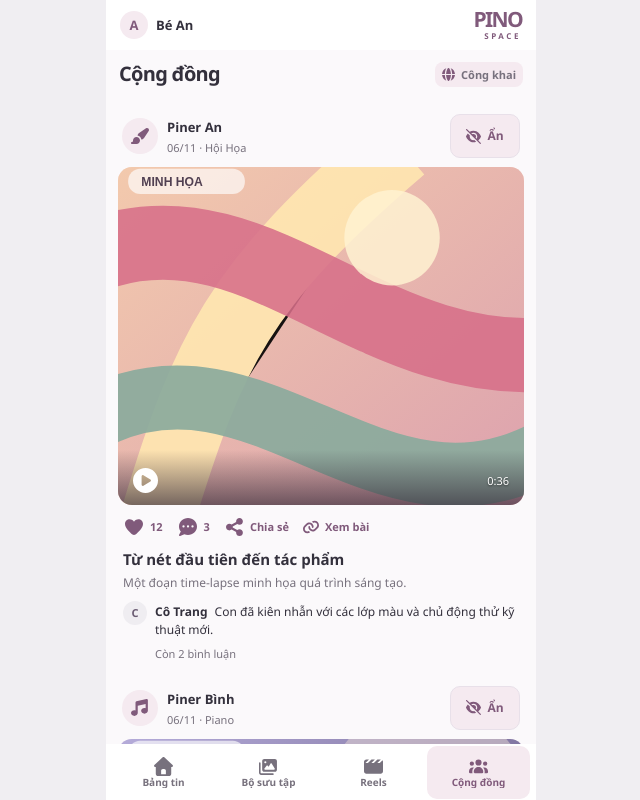
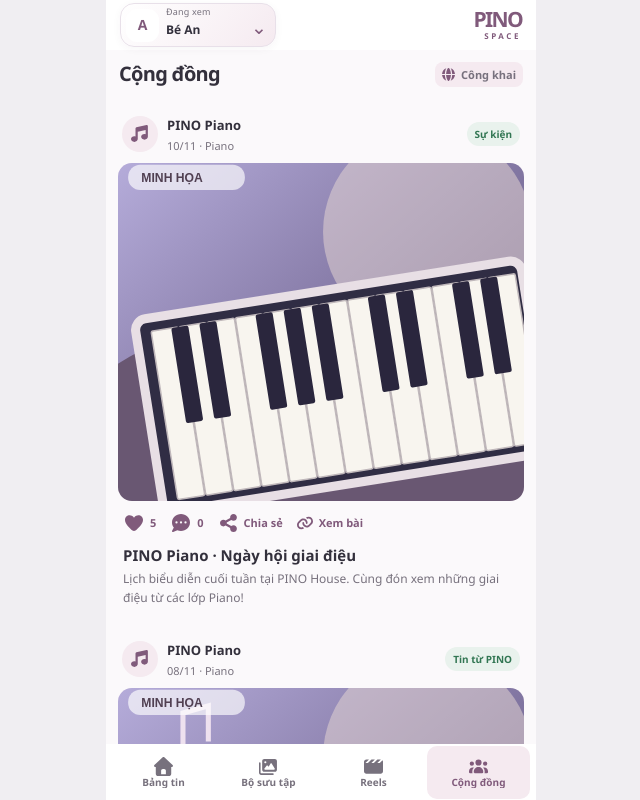
Before and after one commit to vmtct/pino-team-os, a Next.js app: page /piner/house/community in a window 1280 px wide. Shown: the whole page, without its empty margins (319-959 px from the left). Built offline with nearby package versions, Linux system fonts and the light colour scheme.

Commit message:
PAP-1817: two-word member authors, PINO Piano system posts, lighter Piner UI

```diff
--- a/app/piner/ShareLinkDialog.tsx
+++ b/app/piner/ShareLinkDialog.tsx
@@ -54,9 +54,6 @@ export function ShareLinkDialog({post,href,onClose}:{post:MediaPost;href:string;
     type="text" readOnly value={url} onFocus={e=>e.currentTarget.select()}
     aria-label={"Đường dẫn trực tiếp bài "+post.title}/>
    <div className={css.shareResultActions}>
-    <a data-open-shared-post={post.id} href={href} aria-label={"Xem toàn màn hình "+post.title}>
-     <PinoIcon name="link"/> Xem toàn màn hình
-    </a>
     <button type="button" onClick={copy} data-copy-shared-post={post.id}>
      <PinoIcon name="share"/> Sao chép link
     </button>
--- a/app/piner/SharedShell.tsx
+++ b/app/piner/SharedShell.tsx
@@ -83,9 +83,10 @@ export function PostCard({post,onOpen,onRequestVisibility,scope="personal",canMa
  const [commentsOpen,setCommentsOpen]=useState(false);const [liked,setLiked]=useState(false);
  const community=post.visibility==="community";
  const canManage=mayManage??isManagedChild(post.ownerId);
- const author=scope==="community"?getProfile(post.ownerId).alias:(post.app==="piano"?"PINO Piano":"PINO Hội Họa");
+ const author=getProfile(post.ownerId).alias;
+ const badge=post.systemKind==="event"?"Sự kiện":post.systemKind==="news"?"Tin từ PINO":community?"Công khai":"Riêng tư";
  return <article className={css.postCard} data-post={post.id} data-post-owner={post.ownerId} data-post-scope={scope}>
-  <div className={css.postHead}><span className={css.postAvatar}><PinoIcon name={post.app==="piano"?"piano":"art"}/></span><div className={css.postMeta}>{scope==="community"&&isPublicFixture(post.id)?<Link href={publicProfileHref(post.ownerId)} className={css.guestAuthorLink}>{author}</Link>:<strong>{author}</strong>}<small>{post.date} · {post.app==="piano"?"Piano":"Hội Họa"}</small></div>{scope==="community"&&community&&canManage?<button type="button" className={css.guestHideAction} data-hide-post={post.id} onClick={()=>onRequestVisibility(post)} aria-label={"Ẩn "+post.title}><PinoIcon name="hide"/> <span>Ẩn</span></button>:<span className={community?css.sharedBadge:css.privateBadge}>{community?"Công khai":"Riêng tư"}</span>}</div>
+  <div className={css.postHead}><span className={css.postAvatar}><PinoIcon name={post.app==="piano"?"piano":"art"}/></span><div className={css.postMeta}>{scope==="community"&&isPublicFixture(post.id)?<Link href={publicProfileHref(post.ownerId)} className={css.guestAuthorLink}>{author}</Link>:<strong>{author}</strong>}<small>{post.date} · {post.app==="piano"?"Piano":"Hội Họa"}</small></div>{scope==="community"&&community&&canManage?<button type="button" className={css.guestHideAction} data-hide-post={post.id} onClick={()=>onRequestVisibility(post)} aria-label={"Ẩn "+post.title}><PinoIcon name="hide"/> <span>Ẩn</span></button>:<span className={community?css.sharedBadge:css.privateBadge}>{badge}</span>}</div>
   {post.type==="photo"?<PhotoCarousel post={post}/>:
    <button type="button" className={css.posterButton} onClick={()=>onOpen(post)} aria-label={"Phát video "+post.title}>
     <MediaArtwork post={post}/><span className={css.reelOverlay}><span><PinoIcon name="circlePlay"/></span><small>{post.duration}</small></span>
--- a/app/piner/UnifiedSpace.tsx
+++ b/app/piner/UnifiedSpace.tsx
@@ -31,13 +31,16 @@ function dateSort(a:MediaPost,b:MediaPost){
 function Header({currentChild,select,space}:{currentChild:string;select:(id:"an"|"binh")=>void;space:PinerSpace}){
  const profile=getProfile(currentChild==="binh"?"binh":"an");
  return <header className={css.unifiedHeader} data-piner-shared="unified-header">
-       {space==="house"?<div className={css.unifiedSwitcher}>
+       {space==="house"?<div className={css.unifiedSwitcher} data-child-switcher="house">
        <span className={css.unifiedProfileCircle} aria-hidden="true">{profile.avatar}</span>
+       <div className={css.unifiedSwitcherText}>
+        <label htmlFor="piner-child-profile">Đang xem</label>
         <select id="piner-child-profile" aria-label="Chọn con đang xem" className={css.unifiedProfileSelect}
          value={profile.id} onChange={event=>select(event.target.value as "an"|"binh")}>
          {MANAGED_CHILDREN.map(child=><option value={child.id} key={child.id}>{child.display}</option>)}
         </select>
-
+       </div>
+       <span className={css.unifiedSwitcherChevron} aria-hidden="true">⌄</span>
       </div>:<div className={css.mytimeIdentity}><span className={css.unifiedProfileCircle}>M</span><strong>MyTime · Tôi</strong></div>}
     <Link href="/piner" aria-label="Logo PINO · Danh sách ứng dụng" className={css.unifiedLogo}>
      <strong>PINO</strong><small>SPACE</small>
@@ -110,7 +113,7 @@ export function PinerUnified({tab,space="house"}:{tab:UnifiedTab;space?:PinerSpa
  const all:MediaPost[]=loaded?[...POSTS].filter(p=>isInSpace(p,space)).map(p=>({...p,visibility:overrides[p.id]??p.visibility})).sort(dateSort):[];
  const sharedPreviewPost=sharedPreviewId?all.find(p=>p.id===sharedPreviewId&&p.visibility==="community"&&canManagePost(p)):undefined;
  const own=all.filter(p=>p.ownerId===(space==="mytime"?"mai":activeId));
- const visible=tab==="community"?all.filter(p=>p.visibility==="community"):own;
+ const visible=tab==="community"?all.filter(p=>p.visibility==="community"):tab==="home"?[...own,...all.filter(p=>p.ownerId==="pino-piano")].sort(dateSort):own;
  const restoreFocus=()=>requestAnimationFrame(()=>{
   if(focusReturn.current?.isConnected)focusReturn.current.focus();
   else document.querySelector<HTMLAnchorElement>('[data-piner-shared="bottom-nav"] a[aria-current="page"]')?.focus();
--- a/app/piner/launcher.module.css
+++ b/app/piner/launcher.module.css
@@ -551,3 +551,20 @@
 .fullSharedUnavailable strong{font-size:18px}
 .fullSharedUnavailable p{margin:0;font-size:12px;line-height:1.5;color:var(--muted)}
 .fullSharedUnavailable button{min-height:44px;border:0;border-radius:11px;background:var(--tone);color:#fff;font-size:12px;font-weight:800}
+
+/* PAP-1817 · author identity, lighter navigation, compact child switcher. */
+.unifiedNavInner small{font-weight:600;letter-spacing:.005em}
+.unifiedNavActive small{font-weight:650}
+.postMeta strong,.guestAuthorLink{font-weight:650}
+.guestProfileTop h1{font-weight:700}
+.mytimeIdentity strong{font-weight:650}
+.postMeta small{font-weight:450}
+.unifiedSwitcher{height:44px;min-width:156px;max-width:min(198px,calc(100vw - 115px));display:flex;align-items:center;gap:7px;padding:3px 8px 3px 5px;border:1px solid var(--line);background:linear-gradient(130deg,var(--surface),var(--tint));border-radius:14px;box-shadow:0 2px 8px #3c29400b}
+.unifiedSwitcher:focus-within{outline:2px solid var(--tone);outline-offset:2px}
+.unifiedSwitcher .unifiedProfileCircle{width:33px;height:33px;flex:0 0 33px;font-weight:650;border-radius:11px;background:var(--surface);font-size:14px}
+.unifiedSwitcherText{display:flex;min-width:0;flex:1;flex-direction:column;gap:0;justify-content:center}
+.unifiedSwitcherText label{font-size:9px;font-weight:550;line-height:1.1;color:var(--muted);letter-spacing:.02em;pointer-events:none}
+.unifiedSwitcher .unifiedProfileSelect{width:100%;min-width:0;height:26px;min-height:26px;padding:0;font-size:12px;line-height:1.25;font-weight:650;cursor:pointer;appearance:none;background:transparent;border:0;outline:0}
+.unifiedSwitcherChevron{color:var(--tone);pointer-events:none;font-size:19px;font-weight:500;line-height:1;margin-top:4px}
+.unifiedSwitcher select:focus-visible{outline:none}
+@media(max-width:340px){.unifiedSwitcher{min-width:145px;padding-right:5px;gap:5px}.unifiedSwitcher .unifiedProfileCircle{width:29px;height:29px;flex-basis:29px}.unifiedSwitcher .unifiedProfileSelect{font-size:11px}}
--- a/app/piner/media.ts
+++ b/app/piner/media.ts
@@ -5,11 +5,14 @@ export type MediaType="photo"|"reel";
 export type Visibility="private"|"community";
 export type MediaComment={id:string;author:string;body:string;role:"teacher"|"parent"};
 export type MediaPost={
- id:string;app:PinerAppKey;ownerId:ProfileId;type:MediaType;visual:"flower"|"landscape"|"ceramic"|"abstract"|"keys"|"studio"|"music"|"concert";
+ id:string;app:PinerAppKey;ownerId:ProfileId;systemKind?:"news"|"event";type:MediaType;visual:"flower"|"landscape"|"ceramic"|"abstract"|"keys"|"studio"|"music"|"concert";
  title:string;date:string;caption:string;comments:readonly MediaComment[];visibility:Visibility;
  duration?:string;reactions:number;
 };
 export const POSTS:readonly MediaPost[]=[
+ // PAP-1817 · Synthetic dedicated system posts; never attribute child media to PINO Piano.
+ {id:"sys-event",app:"piano",ownerId:"pino-piano",systemKind:"event",type:"photo",visual:"concert",title:"PINO Piano · Ngày hội giai điệu",date:"10/11",caption:"Lịch biểu diễn cuối tuần tại PINO House. Cùng đón xem những giai điệu từ các lớp Piano!",comments:[],visibility:"community",reactions:5},
+ {id:"sys-news",app:"piano",ownerId:"pino-piano",systemKind:"news",type:"photo",visual:"music",title:"Tin từ PINO Piano",date:"08/11",caption:"Tuần này các bạn sẽ có thêm thử thách nhịp điệu mới trong hành trình học Piano.",comments:[],visibility:"community",reactions:3},
  {id:"a1",app:"hoi-hoa",ownerId:"an",type:"photo",visual:"flower",title:"Vườn hoa ngày nắng",date:"09/11",caption:"Hôm nay con thử phối ba sắc độ hồng trong cùng một bức tranh.",comments:[{"id":"a1-teacher","author":"Cô Trang","body":"Con phối màu có chủ đích hơn và đã tự tin chọn bố cục. Tuần tới mình cùng thử chiều sâu nhé!","role":"teacher"}],visibility:"private",reactions:0},
  {id:"a2",app:"hoi-hoa",ownerId:"an",type:"reel",visual:"abstract",title:"Từ nét đầu tiên đến tác phẩm",date:"06/11",caption:"Một đoạn time-lapse minh họa quá trình sáng tạo.",comments:[{"id":"a2-teacher","author":"Cô Trang","body":"Con đã kiên nhẫn với các lớp màu và chủ động thử kỹ thuật mới.","role":"teacher"},{"id":"a2-parent-1","author":"PH PINO","body":"Thật nhiều màu sắc đẹp!","role":"parent"},{"id":"a2-parent-2","author":"PH PINO","body":"Ý tưởng thú vị quá!","role":"parent"}],visibility:"community",duration:"0:36",reactions:12},
  {id:"a3",app:"hoi-hoa",ownerId:"binh",type:"photo",visual:"landscape",title:"Chiều trên ngọn đồi",date:"02/11",caption:"Bức tranh phong cảnh với đường chân trời và vùng sáng.",comments:[{"id":"a3-teacher","author":"Cô Trang","body":"Con biết chia mảng chính phụ và sử dụng màu ấm lạnh rõ hơn.","role":"teacher"}],visibility:"private",reactions:0},
--- a/app/piner/profiles.ts
+++ b/app/piner/profiles.ts
@@ -1,15 +1,16 @@
 "use client";
 // PAP-1772 · Entirely fictional guardian & learner fixtures; no actual identity or student records.
 import { useEffect, useState } from "react";
-export type ProfileId = "an" | "binh" | "mai";
+export type ProfileId = "an" | "binh" | "mai" | "pino-piano";
 export type PinerProfile = {
  id: ProfileId; display: string; short: string; alias: string;
- avatar: string; program: string; kind: "child" | "adult";
+ avatar: string; program: string; kind: "child" | "adult" | "system";
 };
 export const PROFILES: readonly PinerProfile[] = [
- {id:"an",display:"Bé An",short:"An",alias:"Piner An",avatar:"A",program:"Hội Họa · Piano",kind:"child"},
- {id:"binh",display:"Bé Bình",short:"Bình",alias:"Piner Bình",avatar:"B",program:"Hội Họa · Piano",kind:"child"},
- {id:"mai",display:"Chị Mai",short:"Mai",alias:"Piner Mai",avatar:"M",program:"MyTime · Acrylic & Piano",kind:"adult"}
+ {id:"an",display:"Bé An",short:"An",alias:"Minh An",avatar:"A",program:"Hội Họa · Piano",kind:"child"},
+ {id:"binh",display:"Bé Bình",short:"Bình",alias:"Gia Bình",avatar:"B",program:"Hội Họa · Piano",kind:"child"},
+ {id:"mai",display:"Chị Mai",short:"Mai",alias:"Thanh Mai",avatar:"M",program:"MyTime · Acrylic & Piano",kind:"adult"},
+ {id:"pino-piano",display:"PINO Piano",short:"Piano",alias:"PINO Piano",avatar:"♪",program:"Hệ thống · Thông báo & sự kiện",kind:"system"}
 ] as const;
 export const MANAGED_CHILDREN = PROFILES.filter(profile=>profile.kind==="child");
 export const PROFILE_STORAGE_KEY = "piner-pap1772-selected-child";
--- a/app/piner/public/post/publicCatalog.ts
+++ b/app/piner/public/post/publicCatalog.ts
@@ -5,7 +5,7 @@ import {POSTS,PHOTO_CAROUSELS} from "../../media";
 import type {PublicPost} from "../../publicTypes";
 import {isPublicFixture} from "../../publicApproved";
 import {isInSpace,type PinerSpace} from "../../spaces";
-const ALIASES:Record<string,string>={an:"Piner An",binh:"Piner Bình",mai:"Piner Mai"};
+const ALIASES:Record<string,string>={an:"Minh An",binh:"Gia Bình",mai:"Thanh Mai","pino-piano":"PINO Piano"};
 function sanitize(p:(typeof POSTS)[number]):PublicPost{
  return {id:p.id,ownerId:p.ownerId,reactions:p.reactions,duration:p.duration,app:p.app,type:p.type,visual:p.visual,title:p.title,caption:p.caption,
    date:p.date,alias:ALIASES[p.ownerId]||"Piner",
--- a/app/piner/publicApproved.ts
+++ b/app/piner/publicApproved.ts
@@ -1,6 +1,6 @@
 // PAP-1803 · local-only shared synthetic URL contract. Public Internet preview was disabled.
 // A genuine public release needs PAP-1802 Core consent/ACL/revocation and Founder S0.
-export const PUBLIC_FIXTURE_IDS=Object.freeze(["a2","a4","a5","p2","p3","p5"] as const);
+export const PUBLIC_FIXTURE_IDS=Object.freeze(["a2","a4","a5","p2","p3","p5","sys-event","sys-news"] as const);
 export function isPublicFixture(id:string):boolean{return PUBLIC_FIXTURE_IDS.some(key=>key===id);}
 export const LOCAL_PUBLIC_COMMUNITY="/piner/public";
 export function publicCommunityHref(space:"house"|"mytime"="house"){return space==="mytime"?"/piner/public/mytime":LOCAL_PUBLIC_COMMUNITY;}
--- a/app/piner/publicTypes.ts
+++ b/app/piner/publicTypes.ts
@@ -1,7 +1,7 @@
 // PAP-1800 · Sanitized public-only DTO. Never expose managed-learner or guardian fields.
 export type PublicComment={id:string;author:string;body:string};
 export type PublicPost={
- id:string;ownerId:"an"|"binh"|"mai";reactions:number;duration?:string;app:"hoi-hoa"|"piano";type:"photo"|"reel";visual:"flower"|"landscape"|"ceramic"|"abstract"|"keys"|"studio"|"music"|"concert";
+ id:string;ownerId:"an"|"binh"|"mai"|"pino-piano";reactions:number;duration?:string;app:"hoi-hoa"|"piano";type:"photo"|"reel";visual:"flower"|"landscape"|"ceramic"|"abstract"|"keys"|"studio"|"music"|"concert";
  title:string;caption:string;date:string;alias:string;comments:PublicComment[];
  frames:PublicPost["visual"][];videoSrc:string|null;
 };
```
Lines whose indentation alone changed are shown as unchanged.
